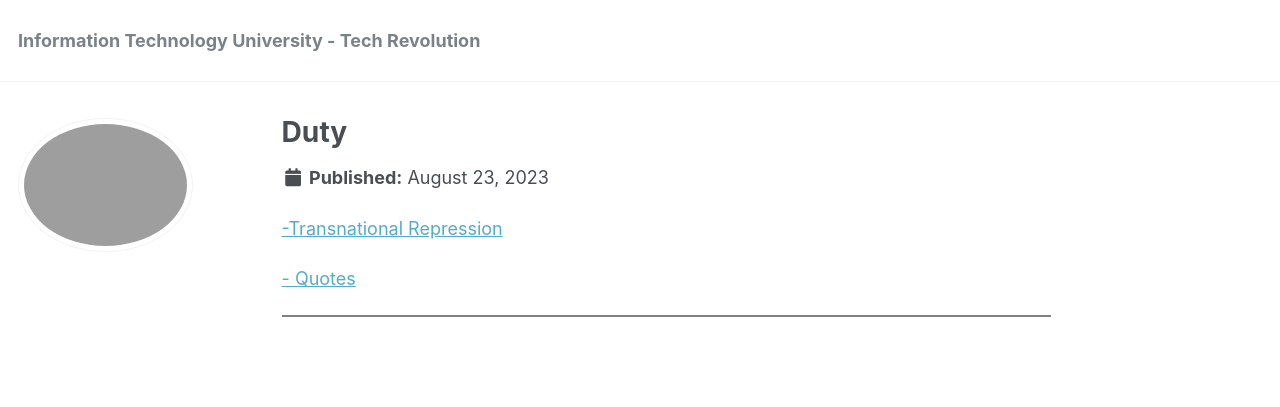
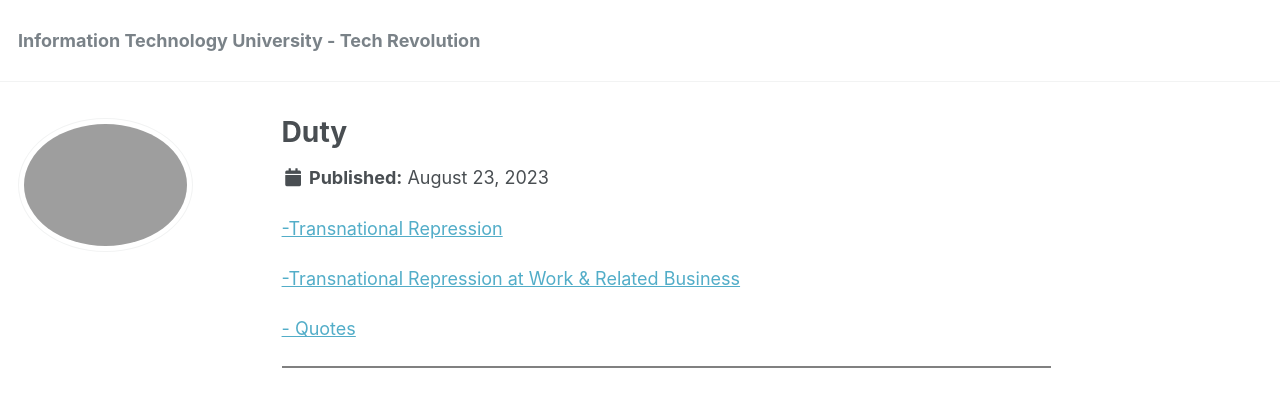
Before and after one commit to phdcsseiden/phdcsseiden.github.io, a Jekyll site: the page built from _pages/Duty.md, in a window 1280 px wide. Shown: the top 407 px of the page. Built offline with Jekyll 4.4.1, drawn with Linux system fonts in a browser that asks for light colours.

Commit message:
Update Duty.md

```diff
--- a/_pages/Duty.md
+++ b/_pages/Duty.md
@@ -18,6 +18,7 @@ modified: 2023-08-23
 <a href=" https://phdcsseiden.github.io/Tr/ "> -Transnational Repression  </a>
 
 
+<a href="  "> -Transnational Repression at Work & Related Business  </a>
 
 
 <a href=" https://phdcsseiden.github.io/quotes/ "> - Quotes  </a>
```
